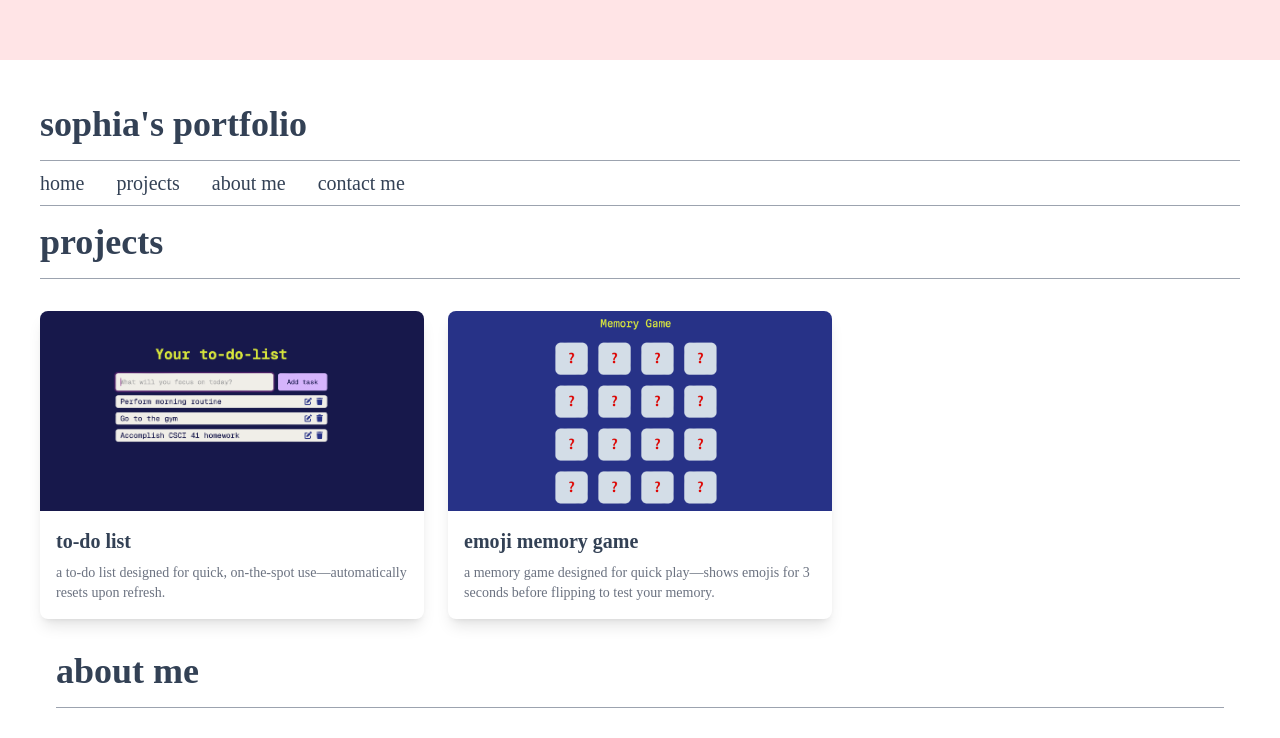
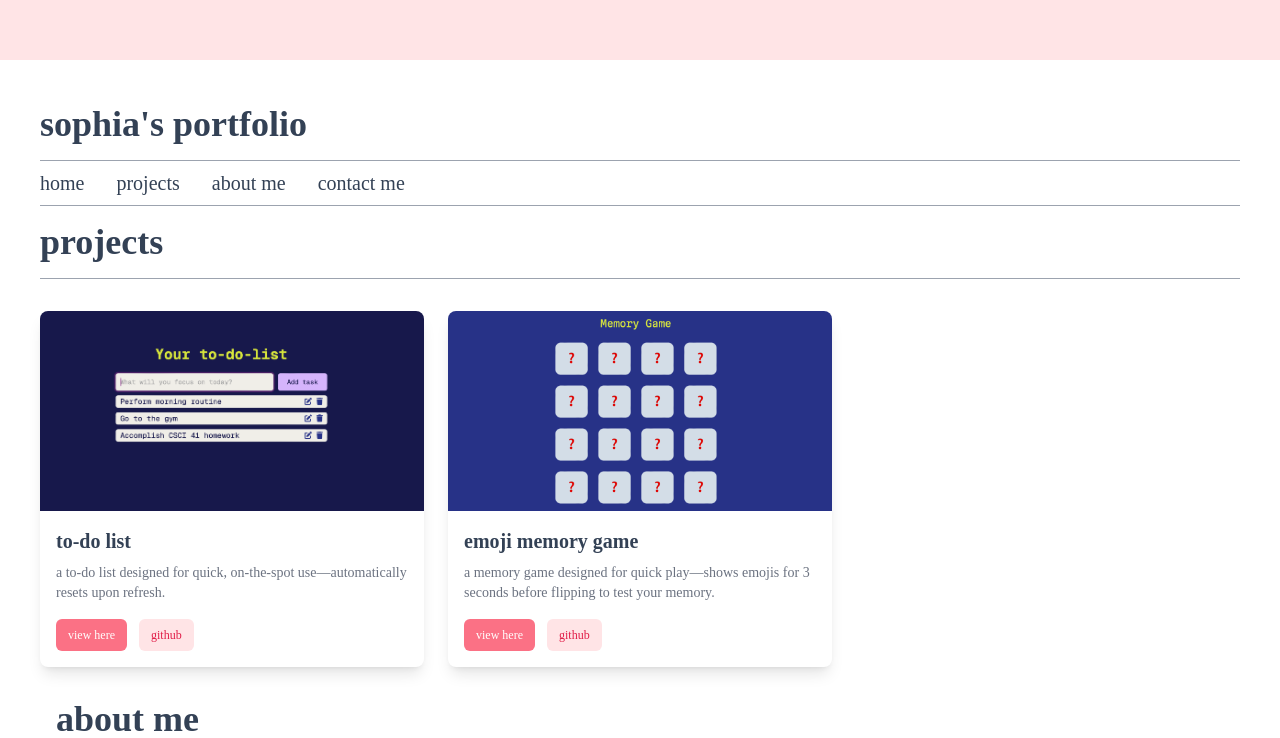
Before and after one commit to sdbsalta/portfolio, a React (Vite) app: page / in a window 1280 px wide. Shown: the part 196-934 px from the top of the page. Built offline with nearby package versions, Linux system fonts and the light colour scheme; a web font is replaced by a local one.

Commit message:
added github buttons

```diff
--- a/src/components/Card.jsx
+++ b/src/components/Card.jsx
@@ -1,21 +1,33 @@
 import React from 'react';
 
-export const Card = ({ image, title, description, link }) => {
+export const Card = ({ image, title, description, link, githubLink }) => {
   return (
-      <a
-        href={link}
-        target="_blank"
-        rel="noopener noreferrer"
-        className="block max-w-sm rounded-lg overflow-hidden shadow-lg bg-white hover:shadow-2xl transform hover:scale-105 transition-all duration-300"
-      >
+    <div className="block max-w-sm rounded-lg overflow-hidden shadow-lg bg-white">
       <div className="w-full h-[200px] max-h-[200px] overflow-hidden">
         <img className="w-full object-cover h-full" src={image} alt={title} />
       </div>
       <div className="p-4">
         <h2 className="text-xl font-semibold">{title}</h2>
         <p className="text-sm text-gray-500 mt-2">{description}</p>
+        <div className="flex justify-start gap-x-3 mt-4">
+        <a
+          href={link}
+          target="_blank"
+          className="text-xs px-3 py-2 bg-rose-400 text-white rounded-md hover:font-semibold hover:underline"
+        >
+          View Here
+        </a>
+        <a
+          href={githubLink}
+          target="_blank"
+          className="text-xs px-3 py-2 bg-rose-100 text-rose-600 rounded-md hover:font-semibold hover:underline"
+        >
+          GitHub
+        </a>
       </div>
-    </a>
+      </div>
+
+    </div>
   );
 };
 
--- a/src/components/Projects.jsx
+++ b/src/components/Projects.jsx
@@ -15,12 +15,14 @@ export const Projects = () => {
           title="To-Do List"
           description="a to-do list designed for quick, on-the-spot use—automatically resets upon refresh."
           link="http://portfolio-to-do-app.vercel.app"
+          githubLink="https://github.com/sdbsalta/portfolio_to-do-app"
         />
         <Card
           image={memoryGame}
           title="Emoji Memory Game"
           description="A memory game designed for quick play—shows emojis for 3 seconds before flipping to test your memory."
           link="https://sdbsalta-memory-game.vercel.app"
+          githubLink="https://github.com/sdbsalta/portfolio_memory-game"
         />
         {/*<Card
           image="https://via.placeholder.com/300"
```
